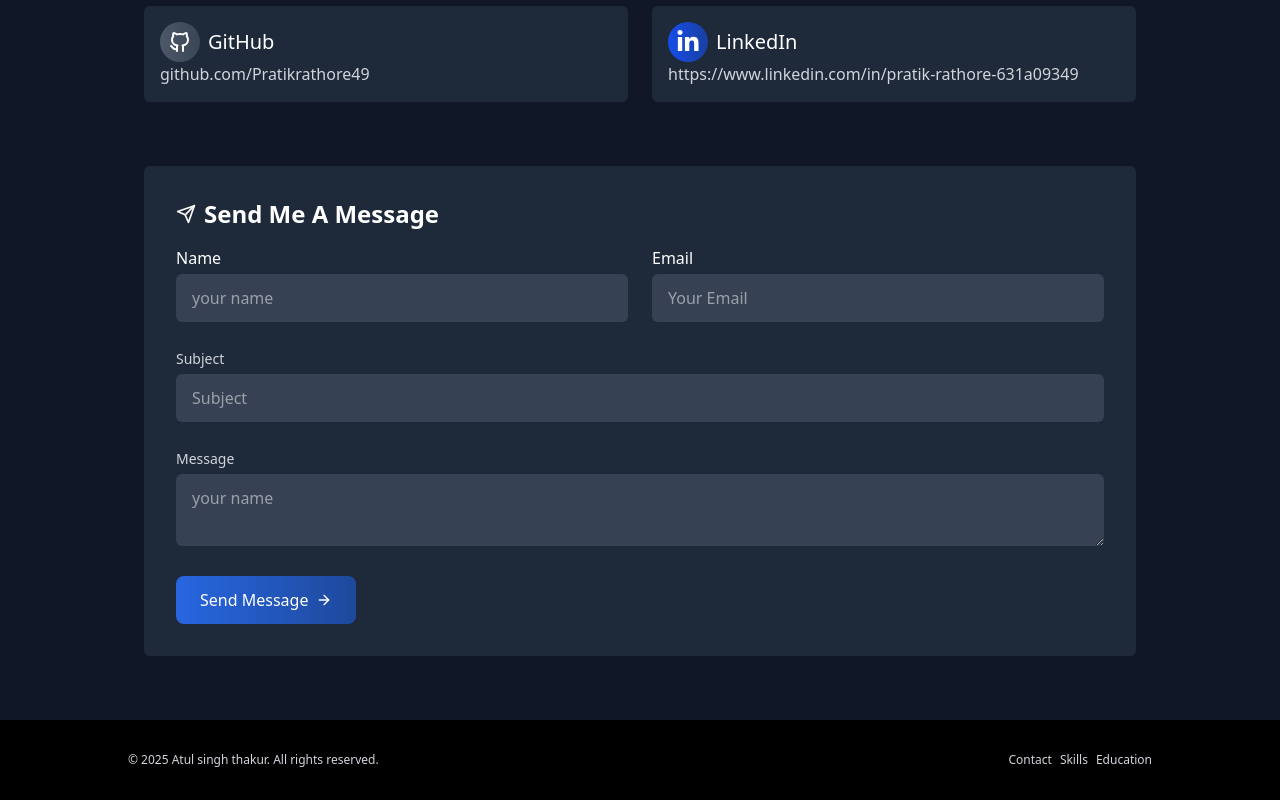
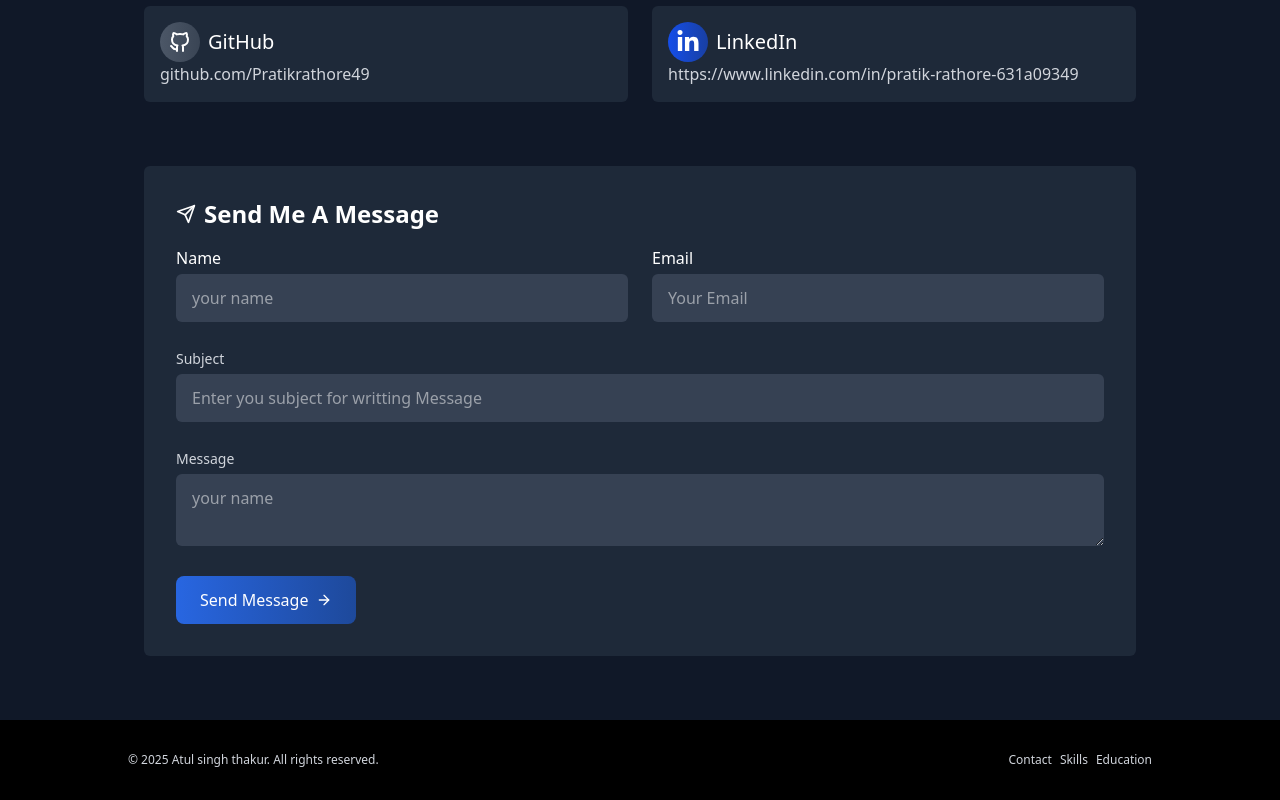
Before and after one commit to Pratikrathore49/PortFolio-Pratik, a React (Vite) app: page /contact in a window 1280 px wide. Shown: the part 502-1302 px from the top of the page. Built offline with nearby package versions, Linux system fonts and the light colour scheme.

Commit message:
feat: Add Loader component and enhance ContactForm with form validation and submission logic; update package.json and package-lock.json to include styled-components

```diff
--- a/package.json
+++ b/package.json
@@ -16,6 +16,7 @@
     "react-dom": "^19.2.0",
     "react-icons": "^5.5.0",
     "react-router": "^7.11.0",
+    "styled-components": "^6.1.19",
     "tailwindcss": "^4.1.18"
   },
   "devDependencies": {
--- /dev/null
+++ b/src/components/Loader.jsx
@@ -0,0 +1,52 @@
+import React from 'react';
+import styled from 'styled-components';
+
+const Loader = () => {
+  return (
+    <StyledWrapper>
+      <div className="loader" />
+    </StyledWrapper>
+  );
+}
+
+const StyledWrapper = styled.div`
+  .loader {
+    width: 44.8px;
+    height: 44.8px;
+    color: #554cb5;
+    position: relative;
+    background: radial-gradient(11.2px,currentColor 94%,#0000);
+  }
+
+  .loader:before {
+    content: '';
+    position: absolute;
+    inset: 0;
+    border-radius: 50%;
+    background: radial-gradient(10.08px at bottom right,#0000 94%,currentColor) top    left,
+            radial-gradient(10.08px at bottom left ,#0000 94%,currentColor) top    right,
+            radial-gradient(10.08px at top    right,#0000 94%,currentColor) bottom left,
+            radial-gradient(10.08px at top    left ,#0000 94%,currentColor) bottom right;
+    background-size: 22.4px 22.4px;
+    background-repeat: no-repeat;
+    animation: loader 1.5s infinite cubic-bezier(0.3,1,0,1);
+  }
+
+  @keyframes loader {
+    33% {
+      inset: -11.2px;
+      transform: rotate(0deg);
+    }
+
+    66% {
+      inset: -11.2px;
+      transform: rotate(90deg);
+    }
+
+    100% {
+      inset: 0;
+      transform: rotate(90deg);
+    }
+  }`;
+
+export default Loader;
--- a/src/components/sections/ContactForm.jsx
+++ b/src/components/sections/ContactForm.jsx
@@ -1,45 +1,155 @@
-import { FiSend } from 'react-icons/fi'
-import { LuArrowRight } from 'react-icons/lu'
+import { useState } from "react";
+import { FiSend } from "react-icons/fi";
+import { LuArrowRight } from "react-icons/lu";
+import Loader from "../Loader";
 
 const ContactForm = () => {
+  const [loading, setLoading] = useState(false);
+  const [error, setError] = useState("");
+  const [formData, setFormData] = useState({
+    name: "",
+    email: "",
+    message: "",
+    subject: "",
+  });
+
+  const handleChange = (e) => {
+    const { name, value } = e.target;
+    setFormData((prev) => ({
+      ...prev,
+      [name]: value,
+    }));
+  };
+  const validateForm = () => {
+    if (!formData.name.trim()) return "Name is required";
+    if (!formData.email.trim()) return "Email is required";
+    if (!formData.subject.trim()) return "Subject is required";
+    if (!formData.message.trim()) return "Message is required";
+    return "";
+  };
+  const handleSubmit = async (e) => {
+    e.preventDefault();
+    const validationError = validateForm();
+    if (validationError) {
+      setError(validationError);
+      return;
+    }
+
+    try {
+      setError("");
+      setLoading(true);
+      if (
+        !formData.name ||
+        !formData.email ||
+        !formData.message ||
+        !formData.subject
+      ) {
+        alert("All fields required");
+        return;
+      }
+    const res =   await fetch("http://localhost:8080/api/contact", {
+        method: "POST",
+        headers: { "Content-Type": "application/json" },
+        body: JSON.stringify(formData),
+      });
+      if(!res.ok) throw new Error('Failed to submit form');
+      alert("Form Submitted");
+      setFormData({ name: "", email: "", message: "", subject: "" });
+    } catch (error) {
+      setError('Something went wrong.Please try again.')
+      alert("Form Not Submitted");
+      console.log("Form Data Not Submitted", error.message);
+    } finally {
+      setLoading(false);
+    }
+  };
   return (
-   <section className='bg-[var(--secondary)] p-8 space-y-4 rounded-md '>
-    <div className='flex items-center gap-2 text-xl '><FiSend /> <h2 className='text-2xl font-bold'>Send Me A Message</h2> </div>
-    <div className='space-y-6'>
+    <>
+      {loading && (
+        <div className="inset-0 fixed z-50 bg-black/30 flex items-center justify-center min-h-screen min-w-screen ">
+          <Loader />
+        </div>
+      )}
+      <form
+        onSubmit={handleSubmit}
+        className="bg-[var(--secondary)] p-8 space-y-4 rounded-md "
+      >
+        <div className="flex items-center gap-2 text-xl ">
+          <FiSend /> <h2 className="text-2xl font-bold">Send Me A Message</h2>{" "}
+        </div>
 
 
-   <div className='grid md:grid-cols-2 grid-cols-1 gap-6 '>
+        <div className="space-y-6">
+          <div className="grid md:grid-cols-2 grid-cols-1 gap-6 ">
             <div>
               <label htmlFor="input1">Name</label>
-        <input type="text" id='input1'  className=' bg-[#364153] w-full px-4 py-3 focus:outline-none focus:border-blue-500 focus:ring-3 focus:ring-blue-500 focus:outline-none mt-1 rounded-md' placeholder='your name'/>
+              <input
+                name="name"
+                value={formData.name}
+                onChange={handleChange}
+                type="text"
+                id="input1"
+                className=" bg-[#364153] w-full px-4 py-3 focus:outline-none focus:border-blue-500 focus:ring-3 focus:ring-blue-500 focus:outline-none mt-1 rounded-md"
+                placeholder="your name"
+              />
             </div>
             <div>
               <label htmlFor="input2">Email</label>
-        <input type="text" id='input2'  className='bg-[#364153] w-full px-4 py-3 focus:outline-none focus:border-blue-500 focus:ring-3 focus:ring-blue-500 focus:outline-none mt-1  rounded-md' placeholder='Your Email'/>
+              <input
+                type="text"
+                id="input2"
+                name="email"
+                value={formData.email}
+                onChange={handleChange}
+                className="bg-[#364153] w-full px-4 py-3 focus:outline-none focus:border-blue-500 focus:ring-3 focus:ring-blue-500 focus:outline-none mt-1  rounded-md"
+                placeholder="Your Email"
+              />
             </div>
           </div>
 
-
-
           <div>
-        <label htmlFor="input3"className='text-sm font-medium text-gray-300 ' >Subject</label>
-        <input type="text" id="input3"  className=' bg-[#364153] w-full px-4 py-3 focus:outline-none focus:border-blue-500 focus:ring-3 focus:ring-blue-500 focus:outline-none mt-1  rounded-md' placeholder='Subject' />
+            <label
+              htmlFor="input3"
+              className="text-sm font-medium text-gray-300 "
+            >
+              Subject
+            </label>
+            <input
+              type="text"
+              name="subject"
+              value={formData.subject}
+              onChange={handleChange}
+              id="input3"
+              className=" bg-[#364153] w-full px-4 py-3 focus:outline-none focus:border-blue-500 focus:ring-3 focus:ring-blue-500 focus:outline-none mt-1  rounded-md"
+              placeholder="Enter you subject for writting Message"
+            />
           </div>
 
           <div>
-        <label htmlFor="input4" className='text-sm font-medium text-gray-300 '>Message</label>
-        <textarea id='input4' className=' bg-[#364153] w-full px-4 py-3 focus:outline-none focus:border-blue-500 focus:ring-3 focus:ring-blue-500 focus:outline-none mt-1  rounded-md' placeholder='your name' ></textarea>
+            <label
+              htmlFor="input4"
+              className="text-sm font-medium text-gray-300 "
+            >
+              Message
+            </label>
+            <textarea
+              id="input4"
+              name="message"
+              value={formData.message}
+              onChange={handleChange}
+              className=" bg-[#364153] w-full px-4 py-3 focus:outline-none focus:border-blue-500 focus:ring-3 focus:ring-blue-500 focus:outline-none mt-1  rounded-md"
+              placeholder="your name"
+            ></textarea>
           </div>
+                  {error && <p className="text-red-400 text-sm">{error}</p>}
 
-     <button className='p-3  bg-gradient-to-r from-[#2866e1] to-[#1d69fd]/50 font-medium rounded-lg px-6 cursor-pointer flex items-center gap-2 '>
+          <button className="p-3  bg-gradient-to-r from-[#2866e1] to-[#1d69fd]/50 font-medium rounded-lg px-6 cursor-pointer flex items-center gap-2 ">
             Send Message <LuArrowRight />
           </button>
+        </div>
+      </form>
+    </>
+  );
+};
 
-
-
-</div>
-   </section>
-  )
-}
-
-export default ContactForm
+export default ContactForm;
--- a/src/pages/Contact.jsx
+++ b/src/pages/Contact.jsx
@@ -3,6 +3,7 @@ import GetInTouchComponents from "../components/sections/GetInTouchComponents";
 import ContactForm from "../components/sections/ContactForm";
 
 const Contact = () => {
+
   return (
     <section className="text-white bg-gray-900 min-h-screen px-4 md:px-[10vw] pt-20 pb-12">
       <div className="container mx-auto p-4 space-y-16">
```
Also changed, not shown: 1 other file (tests, documents, lock files or other folders). Lines whose indentation alone changed are shown as unchanged.
